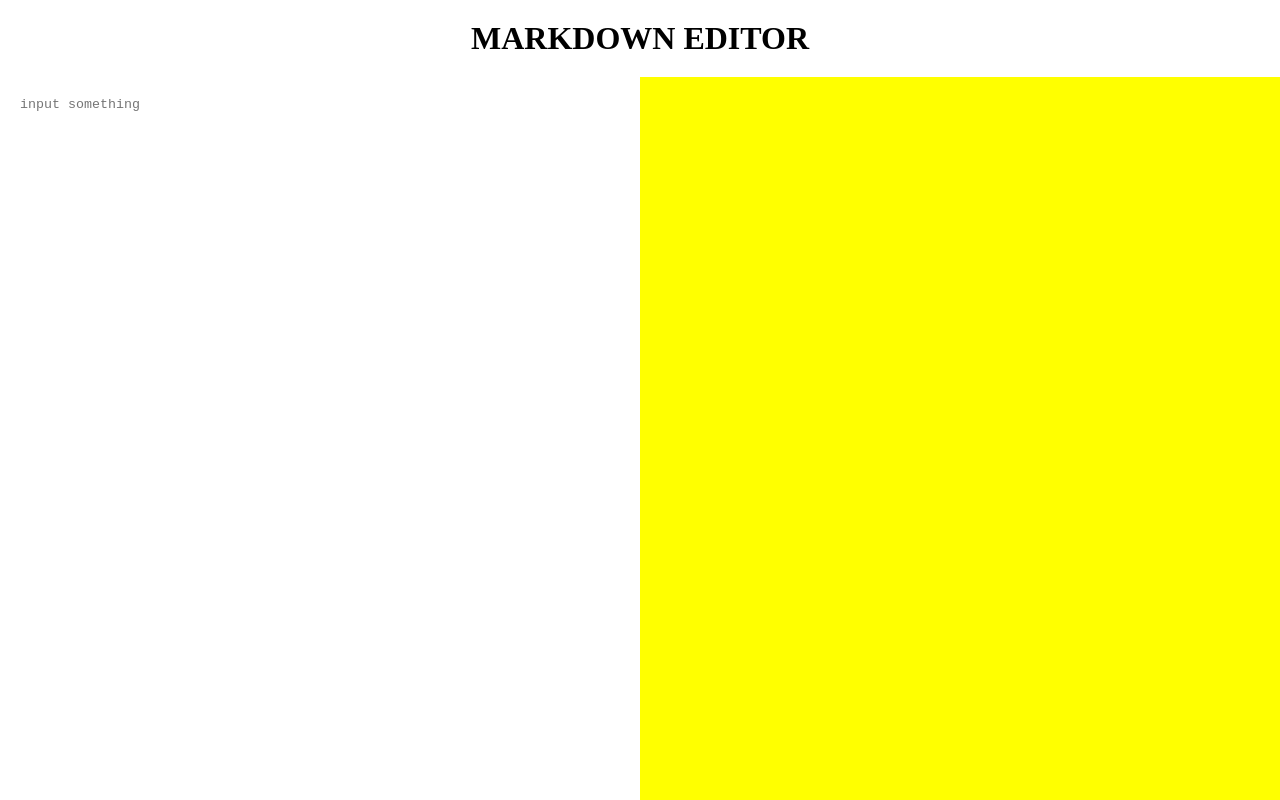
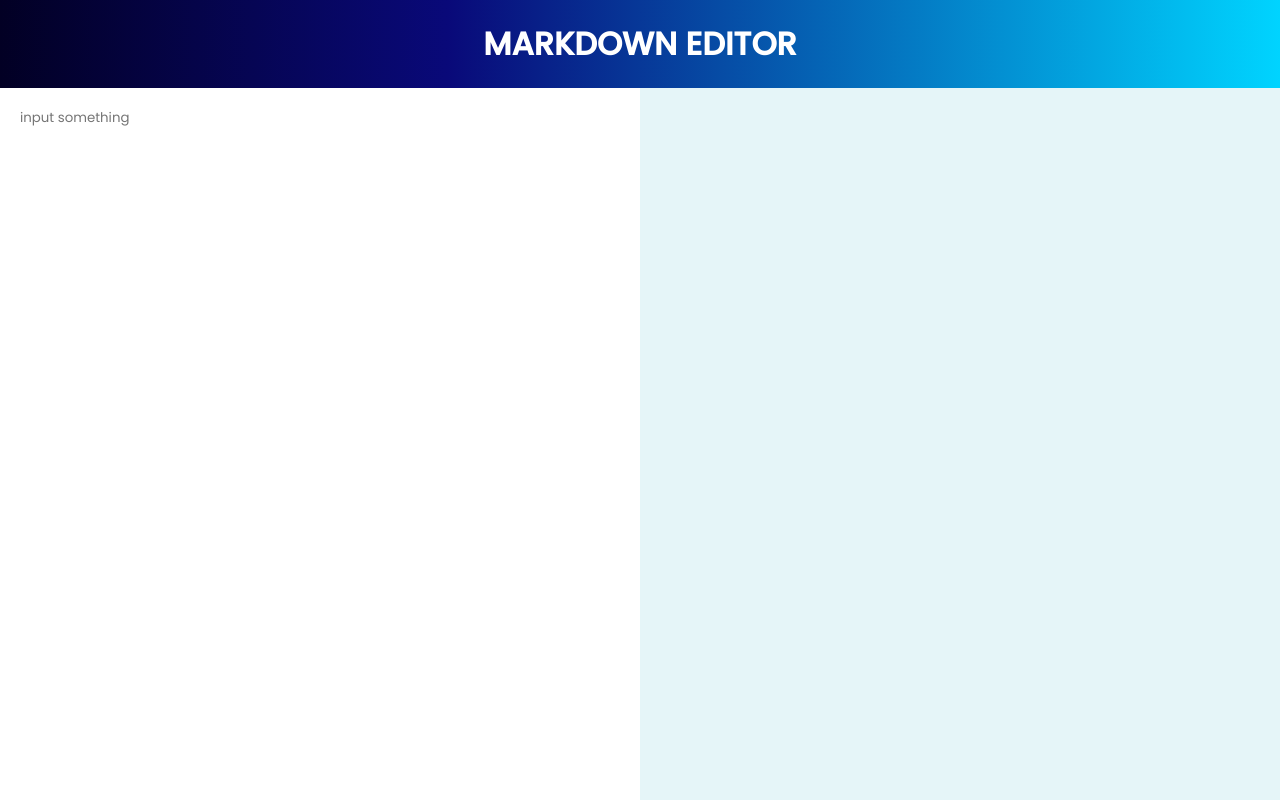
Before and after one commit to gioshwua/React-Markdown-Editor, a React (Vite) app in the folder Markdown-Editor/: page / in a window 1280 px wide. Built offline with nearby package versions, Linux system fonts and the light colour scheme.

Commit message:
final styling

```diff
--- a/Markdown-Editor/src/App.css
+++ b/Markdown-Editor/src/App.css
@@ -1,7 +1,10 @@
+@import url("https://fonts.googleapis.com/css2?family=Poppins:ital,wght@0,100;0,200;0,300;0,400;0,500;1,100;1,400&display=swap");
+
 * {
   margin: 0;
   padding: 0;
   box-sizing: border-box;
+  font-family: Poppins, Arial;
 }
 
 .app {
@@ -14,7 +17,17 @@
   overflow-x: hidden;
 }
 .app > h1 {
+  color: white;
+  text-align: center;
+  width: 100%;
   padding: 20px;
+  background: rgb(2, 0, 36);
+  background: linear-gradient(
+    90deg,
+    rgba(2, 0, 36, 1) 0%,
+    rgba(9, 9, 121, 1) 35%,
+    rgba(0, 212, 255, 1) 100%
+  );
 }
 .content {
   display: flex;
@@ -28,8 +41,8 @@
   width: 50%;
 }
 .outputSide {
-  background-color: yellow;
   width: 50%;
+  background-color: #e5f5f8;
 
   padding: 20px;
 }
```
